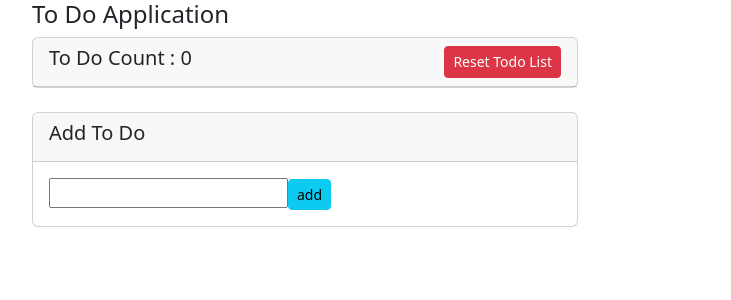
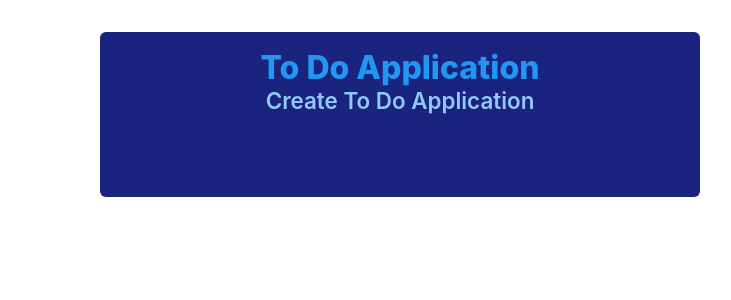
Before and after one commit to scbherath/react-exercise, a React (Create React App) app: page / in a window 1280 px wide. Shown: the top 300 px of the page, without its empty margins (240-971 px from the left). Built offline with nearby package versions, Linux system fonts and the light colour scheme.

Commit message:
structure and header created

```diff
--- a/package.json
+++ b/package.json
@@ -10,6 +10,7 @@
     "react": "^18.2.0",
     "react-dom": "^18.2.0",
     "react-scripts": "5.0.1",
+    "styled-components": "^5.3.5",
     "web-vitals": "^2.1.4"
   },
   "scripts": {
--- a/src/App.js
+++ b/src/App.js
@@ -1,72 +1,30 @@
-import logo from './logo.svg';
-import './App.css';
-import React , {useState, useEffect} from 'react';
-import ToDoForm from './component/ToDoForm';
-import ToDoList from './component/ToDoList';
-import 'bootstrap/dist/css/bootstrap.css';
+import React from 'react';
+import GlobalStyles from './component/GlobalStyles/GlobalStyles'
+import Header from './component/Header';
+import styled from 'styled-components';
 
-import Layouts from './component/Layouts';
-import Header from './component/Header';
-import ToDoSummery from './component/ToDoSummery';
+const App = () => {
+    console.log('App',Header);
+    return (
+        <div>
+            <MaxWidthWrapper>
+                <Header title="To Do Application" subTitle="Create To Do Application" />
+                <br></br>
+                <br></br>
+                <br></br>
+            </MaxWidthWrapper>
+            <GlobalStyles />
+        </div>
+    )
+};
 
-function App() {
-
-  const [task, setTask] = useState('')
-  const [todos, setTodos]= useState(loadFromStorage)
-  const [message, setMessage] =useState('')
-
-  function loadFromStorage(){
-    const savedToDo = localStorage.getItem('todos');
-    return savedToDo ? JSON.parse(savedToDo) : []
-  }
-
-  const handleChange = (e) => {
-    setTask(e.target.value)
-    setMessage('')
-  }
-
-  const handleSubmitForm = (e) => {
-    e.preventDefault()
-    if (task===''){
-      //alert('Can not add blank task')
-      setMessage('Can not add blank task')
-      return
-    }
-    if (!todos.includes(task)) {
-      setTodos( [...todos,task])
-      setTask('')
-    }else{
-      //alert('Duplicate task')
-      setMessage('Duplicate task')
-      return
-    }
-  }
-
-  const removeTask = (indexToRemove)=>  {
-    let newArray = [...todos];
-    newArray.splice(indexToRemove,1)
-    setTodos(newArray);
-  }
-
-  const resetTaskList = () => {
-    setTodos([])
-    setTask('')
-  }
-
-  useEffect(() => {
-    //console.log('saving ', todos );
-    localStorage.setItem('todos', JSON.stringify(todos));
-  }, [todos]);
-
-  return (
-
-    <Layouts size='6'>
-      <Header title="To Do Application" />
-      <ToDoSummery todos={todos} resetTaskList={resetTaskList}/>
-      <ToDoForm handleSubmitForm={handleSubmitForm} task={task}  message={message}  handleChange={handleChange}  />
-      <ToDoList todos={todos} removeTask={removeTask}/>
-    </Layouts>
-  );
-}
+const MaxWidthWrapper = styled.div`
+    background-color: var(--color-primary);
+    position: relative;
+    max-width: 600px;
+    margin: 2rem auto;
+    padding: 1rem;
+    border-radius: 6px;
+`;
 
 export default App;
--- /dev/null
+++ b/src/component/GlobalStyles/GlobalStyles.js
@@ -0,0 +1,52 @@
+import {createGlobalStyle} from 'styled-components';
+import { COLORS, WEIGHTS, TYPE_SCALE, FONT_FAMILIES } from '../../utils/theme';
+
+const GlobalStyles = createGlobalStyle`
+    html, body, div, span, ul, ol, li,
+    h1, h2, h3, h4, h5, h6, p, section, nav,
+    footer, header, article, string, img {
+        margin: 0;
+        padding: 0;
+        border: 0;
+        font-size: 100%;
+    }
+
+    *,
+    *:before,
+    *:after {
+        box-sizing: border-box;
+    }
+
+    html {
+
+        --color-primary: ${COLORS.primary};
+        --color-secondary: ${COLORS.secondary};
+        --color-tertiary: ${COLORS.tertiary};
+        --color-urgent: ${COLORS.light};
+
+        --font-family: ${FONT_FAMILIES.primary};
+
+        --font-weight-normal: ${WEIGHTS.regular};
+        --font-weight-medium: ${WEIGHTS.medium};
+        --font-weight-bold: ${WEIGHTS.bold};
+
+        --default-font-size: ${TYPE_SCALE.text};
+        --heading-size-h1: ${TYPE_SCALE.header1};
+        --heading-size-h2: ${TYPE_SCALE.header2};
+        --heading-size-h3: ${TYPE_SCALE.header3};
+        --heading-size-h4: ${TYPE_SCALE.header4};
+        --heading-size-h5: ${TYPE_SCALE.header5};
+        --heading-size-h6: ${TYPE_SCALE.header6};
+    }
+
+    html, body {
+        height:100%;
+    }
+
+    body {
+        font-size: 14px;
+    }
+
+`;
+
+export default GlobalStyles;
--- a/src/component/Header.js
+++ /dev/null
@@ -1,11 +0,0 @@
-import React from 'react';
-
-const Header = ({title}) => {
-    return (
-        <div>
-            <h4>{title}</h4>
-        </div>
-    )
-}
-
-export default Header;
--- /dev/null
+++ b/src/component/Header/Header.js
@@ -0,0 +1,29 @@
+import React from 'react';
+import styled from 'styled-components';
+
+const Header = ({title, subTitle}) => (
+    <Wrapper>
+        <Title>{title}</Title>
+        <SubTitle>{subTitle}</SubTitle>
+    </Wrapper>
+);
+
+ const Wrapper = styled.div`
+    display: block;
+    text-align: center;
+    margin-bottom: 1rem;
+`;
+
+ const Title = styled.h1`
+    color: var(--color-secondary);
+    font-weight: var(--font-weight-bold);
+    font-size: var(--heading-size-h1);
+ `;
+
+ const SubTitle = styled.h4`
+ color: var(--color-tertiary);
+ font-weight: var(--font-weight-medium);
+ font-size: var(--heading-size-h4);
+`;
+
+export default Header;
--- /dev/null
+++ b/src/component/Header/index.js
@@ -0,0 +1 @@
+export { default } from './Header'
--- /dev/null
+++ b/src/utils/theme.js
@@ -0,0 +1,34 @@
+export const COLORS = {
+    primary: '#1a237e',
+    secondary: '#2196f3',
+    tertiary: '#90caf9',
+    background: 'white',
+    light: '#e3f2fd'
+    // Add more colors as needed
+  };
+
+  export const WEIGHTS = {
+    normal: 400,
+    medium: 600,
+    bold: 800,
+    // Add more font weights as needed
+  };
+
+
+  export const TYPE_SCALE = {
+    header1: '2rem',
+    header2: '1.8rem',
+    header3: '1.6rem',
+    header4: '1.4rem',
+    header5: '1.2rem',
+    header6: '1.1rem',
+    paragraph: {
+      fontSize: '1rem',
+      lineHeight: '1.5rem',
+    },
+    text: '1rem'
+  };
+
+  export const FONT_FAMILIES = {
+    primary: '"Popins", sans-serif'
+  };
```
Also changed, not shown: src/AppOld.js (added, +81 -0 lines), 1 other file (tests, documents, lock files or other folders).
